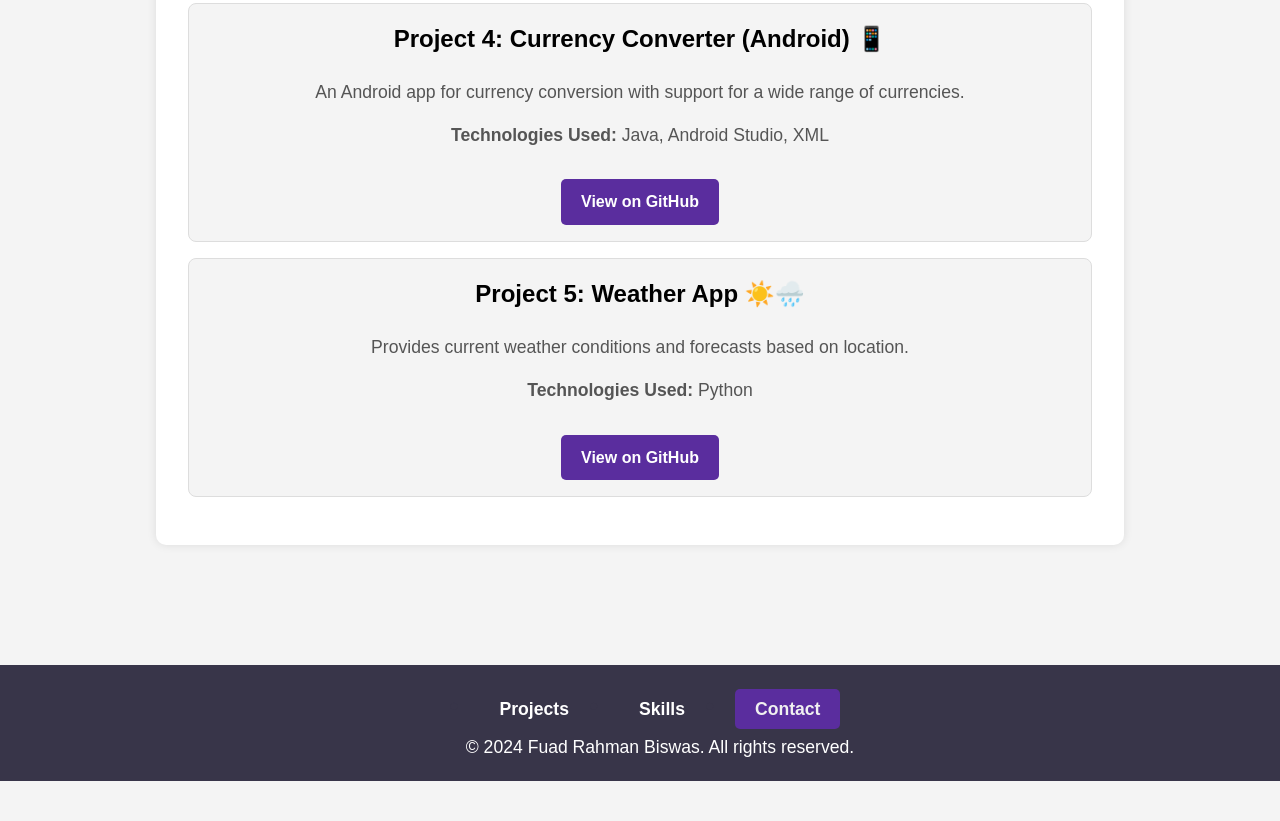
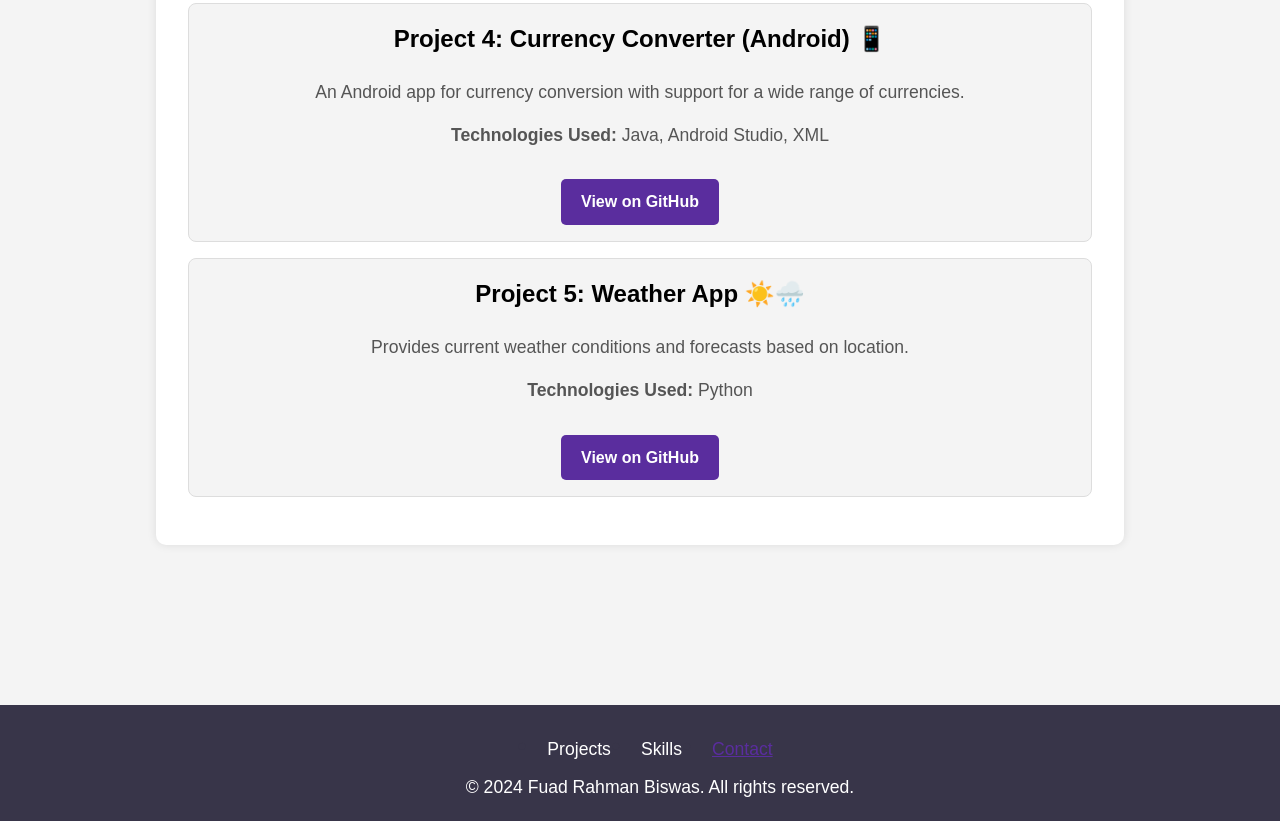
Before and after one commit to fuad-rahman-biswas/fuad-rahman-biswas.github.io, a plain HTML site: page projects.html in a window 1280 px wide. Shown: the part 1012-1833 px from the top of the page. Before the commit the page ends 1793 px from the top, so only its background shows below. Drawn offline with Linux system fonts and the light colour scheme.

Commit message:
Update projects.html

```diff
--- a/projects.html
+++ b/projects.html
@@ -46,33 +46,30 @@
             color: white;
             padding: 20px;
             text-align: center;
+            margin-top: 40px;
         }
 
-        footer ul {
+        footer .footer-links {
             list-style: none;
-            display: flex;
-            justify-content: center;
             padding: 0;
             margin: 0;
         }
 
-        footer ul li {
-            margin: 0 15px;
+        footer .footer-links li {
+            display: inline;
+            margin: 0 10px;
         }
 
-        footer ul li a {
+        footer .footer-links a {
             color: white;
             text-decoration: none;
-            font-weight: 600;
-            padding: 10px 20px;
-            transition: background 0.3s, color 0.3s;
+            transition: color 0.3s;
         }
 
-        footer ul li a:hover,
-        footer ul li a.active {
-            background: #5a2d9e; /* Darker purple for hover and active state */
-            color: #f0f0f0;
-            border-radius: 5px;
+        footer .footer-links a:hover,
+        footer .footer-links a.active {
+            color: #5a2d9e; /* Darker purple for hover and active state */
+            text-decoration: underline;
         }
 
         .projects {
```
